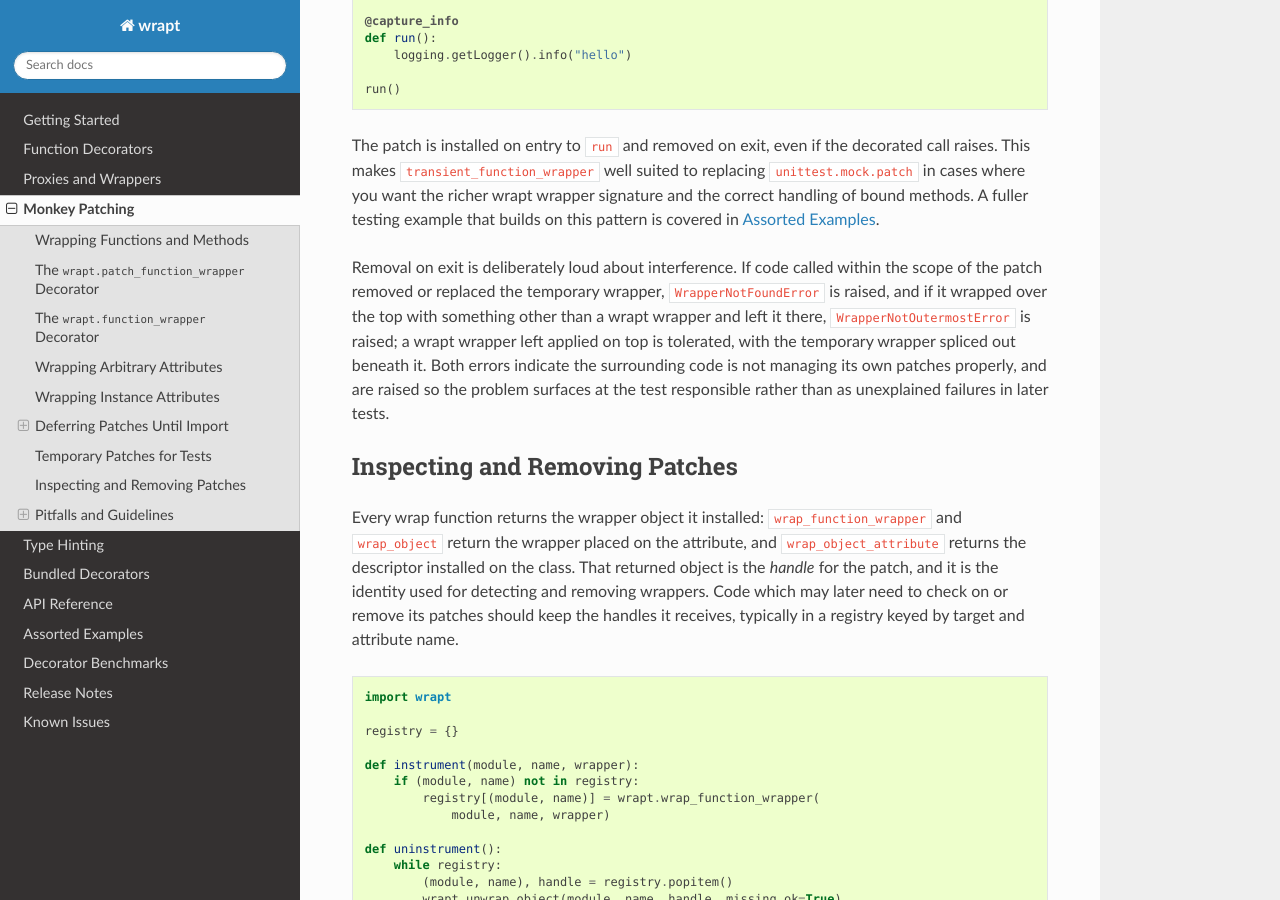
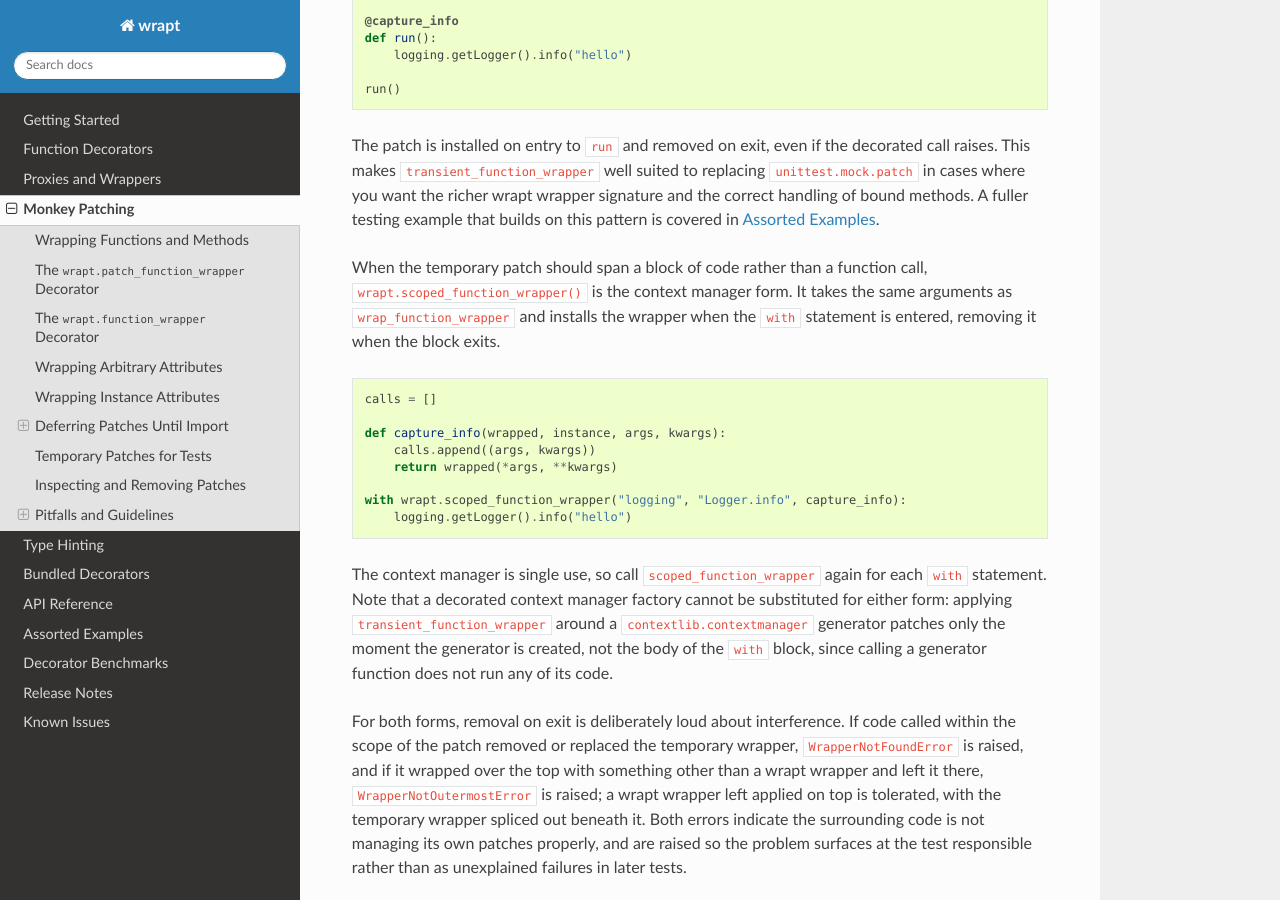
Before and after one commit to GrahamDumpleton/wrapt, a Sphinx documentation site: the page built from docs/monkey.rst, in a window 1280 px wide and 900 px high, scrolled down 6451 px. Built offline with Sphinx 7.4.7 and the Read the Docs theme 3.1.0, drawn with Linux system fonts in a browser that asks for light colours.

Commit message:
Add scoped_function_wrapper() for block scoped temporary patches.
The scoped_function_wrapper() function is the block scoped counterpart
of the transient_function_wrapper() decorator. It takes the same
arguments as wrap_function_wrapper() and returns a single use context
manager which applies the patch when a with statement is entered and
removes it using unwrap_object() when the block exits, so a temporary
patch can be scoped to a block of code rather than to a decorated
function call. The context manager yields nothing.

Removal on exit behaves the same as for transient_function_wrapper()
when something interfered with the patch during the block: a wrapt
wrapper applied on top of the temporary wrapper and left there is
tolerated, with the temporary wrapper spliced out beneath it, while the
temporary wrapper having been removed or replaced raises
WrapperNotFoundError, and a non wrapt wrapper left applied on top
raises WrapperNotOutermostError.

The deferred form of the target with a trailing ? is not supported,
since the patch must be applied at the point the with statement is
entered, and ValueError is raised if it is used. Note also that a
context manager cannot be built by applying transient_function_wrapper()
around a contextlib.contextmanager generator function, since calling a
generator function does not run any of its code, so the patch would
span only the creation of the generator and not the body of the with
statement. The documentation covers this.

```diff
--- a/docs/monkey.rst
+++ b/docs/monkey.rst
@@ -351,15 +351,41 @@ to replacing ``unittest.mock.patch`` in cases where you want the richer wrapt
 wrapper signature and the correct handling of bound methods. A fuller
 testing example that builds on this pattern is covered in :doc:`examples`.
 
-Removal on exit is deliberately loud about interference. If code called
-within the scope of the patch removed or replaced the temporary wrapper,
-``WrapperNotFoundError`` is raised, and if it wrapped over the top with
-something other than a wrapt wrapper and left it there,
-``WrapperNotOutermostError`` is raised; a wrapt wrapper left applied on
-top is tolerated, with the temporary wrapper spliced out beneath it.
-Both errors indicate the surrounding code is not managing its own
-patches properly, and are raised so the problem surfaces at the test
-responsible rather than as unexplained failures in later tests.
+When the temporary patch should span a block of code rather than a
+function call, ``wrapt.scoped_function_wrapper()`` is the context
+manager form. It takes the same arguments as ``wrap_function_wrapper``
+and installs the wrapper when the ``with`` statement is entered,
+removing it when the block exits.
+
+::
+
+    calls = []
+
+    def capture_info(wrapped, instance, args, kwargs):
+        calls.append((args, kwargs))
+        return wrapped(*args, **kwargs)
+
+    with wrapt.scoped_function_wrapper("logging", "Logger.info", capture_info):
+        logging.getLogger().info("hello")
+
+The context manager is single use, so call ``scoped_function_wrapper``
+again for each ``with`` statement. Note that a decorated context
+manager factory cannot be substituted for either form: applying
+``transient_function_wrapper`` around a ``contextlib.contextmanager``
+generator patches only the moment the generator is created, not the
+body of the ``with`` block, since calling a generator function does
+not run any of its code.
+
+For both forms, removal on exit is deliberately loud about
+interference. If code called within the scope of the patch removed or
+replaced the temporary wrapper, ``WrapperNotFoundError`` is raised, and
+if it wrapped over the top with something other than a wrapt wrapper
+and left it there, ``WrapperNotOutermostError`` is raised; a wrapt
+wrapper left applied on top is tolerated, with the temporary wrapper
+spliced out beneath it. Both errors indicate the surrounding code is
+not managing its own patches properly, and are raised so the problem
+surfaces at the test responsible rather than as unexplained failures in
+later tests.
 
 Inspecting and Removing Patches
 -------------------------------
--- a/src/wrapt/__init__.py
+++ b/src/wrapt/__init__.py
@@ -55,6 +55,7 @@ from .patches import (
     patch_function_wrapper,
     resolve_owner,
     resolve_path,
+    scoped_function_wrapper,
     transient_function_wrapper,
     unwrap_object,
     unwrapped,
@@ -115,6 +116,7 @@ __all__ = (
     "patch_function_wrapper",
     "resolve_owner",
     "resolve_path",
+    "scoped_function_wrapper",
     "transient_function_wrapper",
     "unwrap_object",
     "unwrapped",
```
Also changed, not shown: docs/api.rst (+7 -0 lines), docs/changes.rst (+18 -0 lines), 3 other files.
